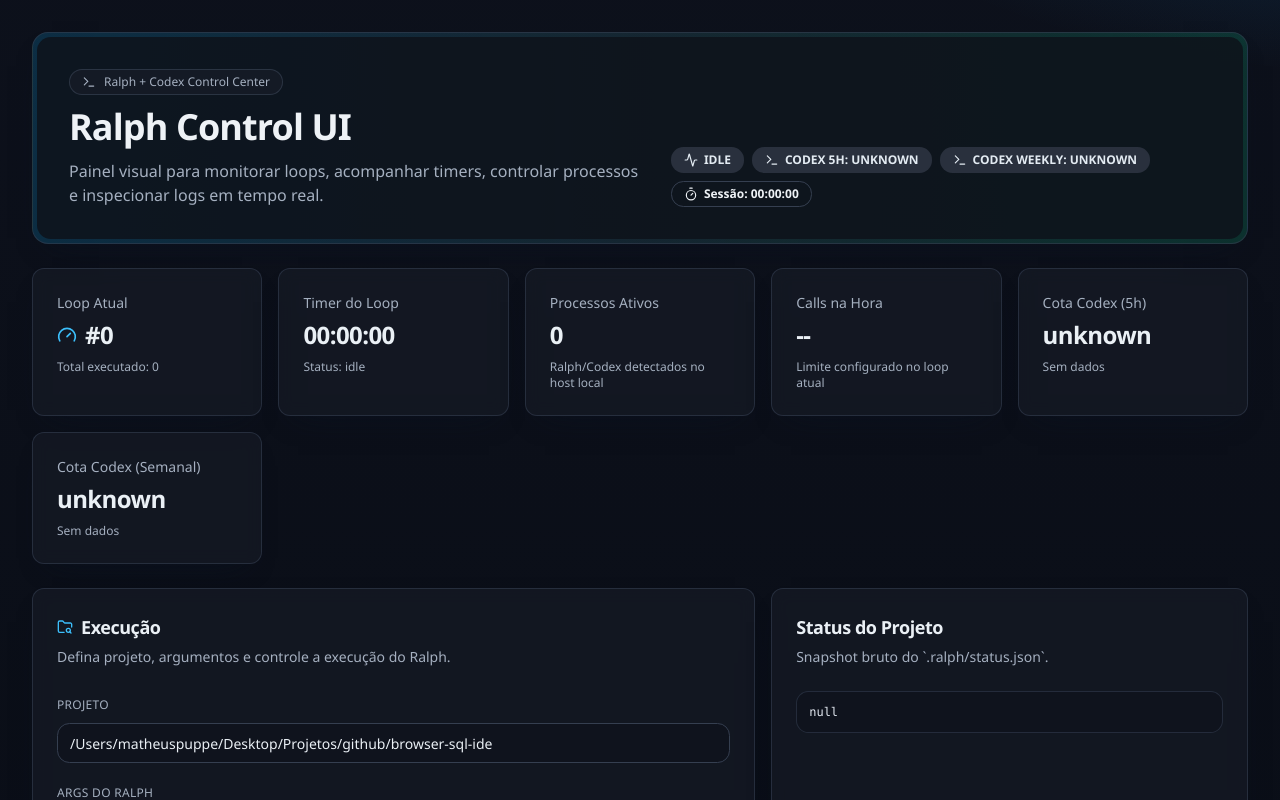
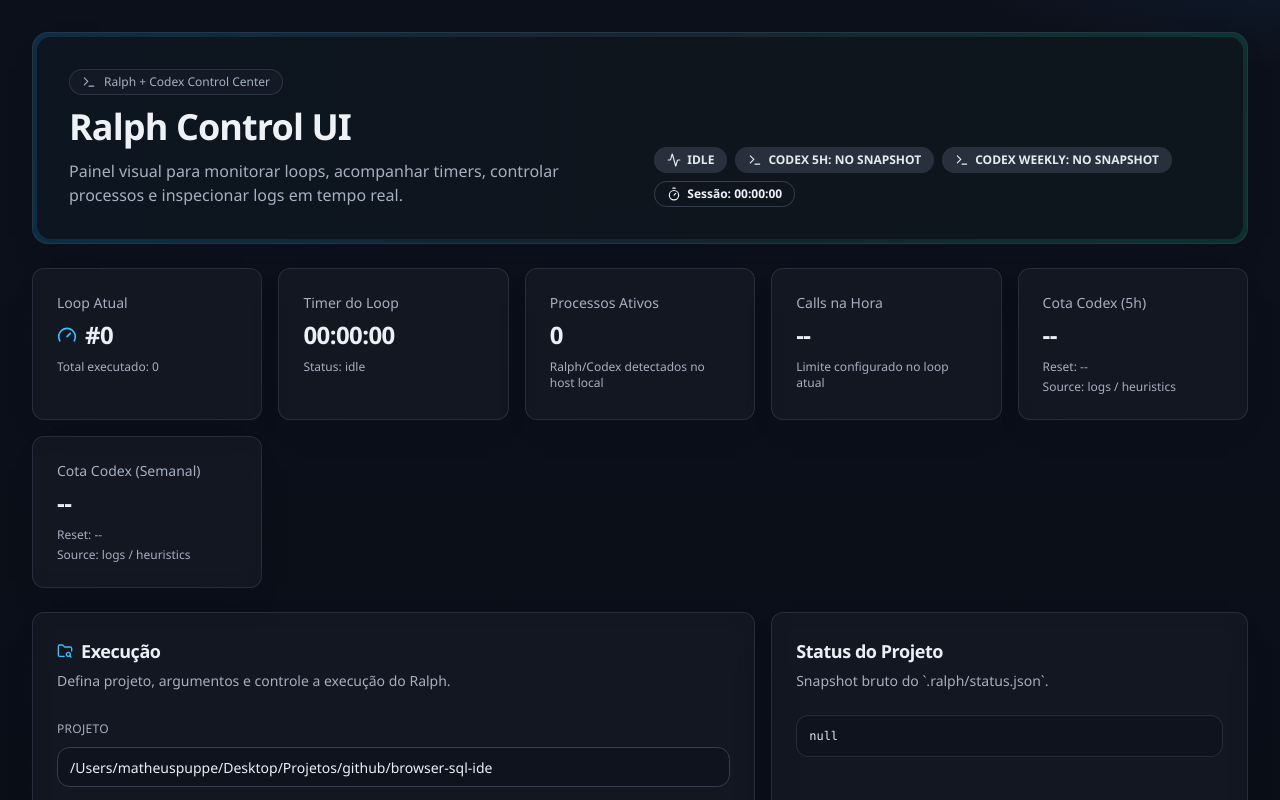
Before and after one commit to puppe1990/ralph-ui-control, a React (Vite) app: page / in a window 1280 px wide. Shown: the top 800 px of the page. Built offline with nearby package versions, Linux system fonts and the light colour scheme; no server answers.

Commit message:
feat: improve codex quota display and snapshot freshness

```diff
--- a/src/App.jsx
+++ b/src/App.jsx
@@ -41,8 +41,44 @@ function statusVariant(status) {
 
 function quotaVariant(status) {
   if (status === 'ok') return 'success';
+  if (status === 'warning') return 'warning';
   if (status === 'limited') return 'destructive';
   return 'secondary';
+}
+
+function formatSecondsToHms(totalSeconds) {
+  const safe = Math.max(0, Number(totalSeconds) || 0);
+  const hours = Math.floor(safe / 3600);
+  const minutes = Math.floor((safe % 3600) / 60);
+  const seconds = safe % 60;
+  return [hours, minutes, seconds].map((value) => String(value).padStart(2, '0')).join(':');
+}
+
+function getRemainingPercent(quota) {
+  if (!quota) return null;
+  if (typeof quota.remainingPercent === 'number') return quota.remainingPercent;
+  if (typeof quota.usagePercent === 'number') return Math.max(0, Math.min(100, 100 - quota.usagePercent));
+  return null;
+}
+
+function getQuotaStatus(quota) {
+  if (!quota) return 'unknown';
+  if (quota.status === 'limited') return 'limited';
+  const remaining = getRemainingPercent(quota);
+  if (remaining == null) return quota.status || 'unknown';
+  if (remaining <= 0) return 'limited';
+  if (remaining <= 10) return 'warning';
+  return 'ok';
+}
+
+function formatAge(seconds) {
+  const s = Math.max(0, Number(seconds) || 0);
+  if (s < 60) return `${s}s`;
+  const m = Math.floor(s / 60);
+  if (m < 60) return `${m}m`;
+  const h = Math.floor(m / 60);
+  const remM = m % 60;
+  return `${h}h ${remM}m`;
 }
 
 export function App() {
@@ -56,6 +92,7 @@ export function App() {
   const [logs, setLogs] = useState('');
   const [fixPlan, setFixPlan] = useState('');
   const [message, setMessage] = useState('');
+  const [nowEpoch, setNowEpoch] = useState(() => Math.floor(Date.now() / 1000));
 
   async function refreshProcesses() {
     try {
@@ -183,6 +220,25 @@ export function App() {
     }
   }
 
+  async function clearCodexStatusSnapshot() {
+    try {
+      const res = await fetch('/api/codex-status-snapshot/clear', {
+        method: 'POST',
+        headers: { 'Content-Type': 'application/json' },
+        body: JSON.stringify({ projectPath })
+      });
+      const data = await res.json();
+      if (!res.ok) {
+        setMessage(`Erro ao limpar snapshot: ${data.error || 'falha inesperada'}`);
+        return;
+      }
+      setMessage('Snapshot do /status removido');
+      await refreshProject();
+    } catch {
+      setMessage('Erro ao limpar snapshot');
+    }
+  }
+
   useEffect(() => {
     refreshProcesses();
     refreshProject();
@@ -191,6 +247,13 @@ export function App() {
       refreshProject();
     }, 4000);
     return () => clearInterval(id);
+  }, []);
+
+  useEffect(() => {
+    const tickId = setInterval(() => {
+      setNowEpoch(Math.floor(Date.now() / 1000));
+    }, 1000);
+    return () => clearInterval(tickId);
   }, []);
 
   const processCount = processes.length;
@@ -204,6 +267,28 @@ export function App() {
   }, [status]);
   const fiveHourQuota = codexStatusSnapshot?.fiveHour || codexQuota?.fiveHour || { status: 'unknown', source: 'Sem dados' };
   const weeklyQuota = codexStatusSnapshot?.weekly || codexQuota?.weekly || { status: 'unknown', source: 'Sem dados' };
+  const hasSnapshot = Boolean(codexStatusSnapshot?.capturedAt);
+  const fiveHourRemaining = getRemainingPercent(fiveHourQuota);
+  const weeklyRemaining = getRemainingPercent(weeklyQuota);
+  const fiveHourStatus = getQuotaStatus(fiveHourQuota);
+  const weeklyStatus = getQuotaStatus(weeklyQuota);
+  const snapshotAgeLabel = hasSnapshot ? formatAge(codexStatusSnapshot?.ageSeconds) : null;
+  const liveSessionElapsed = useMemo(() => {
+    if (status?.session_started_epoch && Number(status.session_started_epoch) > 0) {
+      return formatSecondsToHms(nowEpoch - Number(status.session_started_epoch));
+    }
+    return status?.session_elapsed_hms ?? '00:00:00';
+  }, [status, nowEpoch]);
+  const liveLoopElapsed = useMemo(() => {
+    if (
+      status?.loop_started_epoch &&
+      Number(status.loop_started_epoch) > 0 &&
+      (status?.last_action === 'executing' || status?.status === 'running')
+    ) {
+      return formatSecondsToHms(nowEpoch - Number(status.loop_started_epoch));
+    }
+    return status?.loop_elapsed_hms ?? '00:00:00';
+  }, [status, nowEpoch]);
 
   return (
     <main className="mx-auto max-w-[1400px] px-4 pb-10 pt-8 md:px-8">
@@ -224,16 +309,21 @@ export function App() {
                 <Activity className="mr-1.5 h-3.5 w-3.5" />
                 {headlineStatus.toUpperCase()}
               </Badge>
-              <Badge variant={quotaVariant(fiveHourQuota.status)} className="px-3 py-1 text-xs">
+              <Badge variant={quotaVariant(fiveHourStatus)} className="px-3 py-1 text-xs">
                 <Terminal className="mr-1.5 h-3.5 w-3.5" />
-                CODEX 5H: {String(fiveHourQuota.status).toUpperCase()}
+                CODEX 5H: {fiveHourRemaining != null ? `${fiveHourRemaining}% REMAINING` : 'NO SNAPSHOT'}
               </Badge>
-              <Badge variant={quotaVariant(weeklyQuota.status)} className="px-3 py-1 text-xs">
+              <Badge variant={quotaVariant(weeklyStatus)} className="px-3 py-1 text-xs">
                 <Terminal className="mr-1.5 h-3.5 w-3.5" />
-                CODEX WEEKLY: {String(weeklyQuota.status).toUpperCase()}
+                CODEX WEEKLY: {weeklyRemaining != null ? `${weeklyRemaining}% REMAINING` : 'NO SNAPSHOT'}
               </Badge>
+              {hasSnapshot && (
+                <Badge variant={codexStatusSnapshot?.isStale ? 'warning' : 'outline'} className="px-3 py-1 text-xs">
+                  Snapshot /status: {codexStatusSnapshot?.isStale ? 'STALE' : 'FRESH'} ({snapshotAgeLabel} ago)
+                </Badge>
+              )}
               <Badge variant="outline" className="px-3 py-1 text-xs">
-                <Timer className="mr-1.5 h-3.5 w-3.5" /> Sessão: {status?.session_elapsed_hms ?? '00:00:00'}
+                <Timer className="mr-1.5 h-3.5 w-3.5" /> Sessão: {liveSessionElapsed}
               </Badge>
             </div>
           </div>
@@ -254,7 +344,7 @@ export function App() {
         <Card>
           <CardHeader className="pb-2">
             <CardDescription>Timer do Loop</CardDescription>
-            <CardTitle className="text-2xl">{status?.loop_elapsed_hms ?? '00:00:00'}</CardTitle>
+            <CardTitle className="text-2xl">{liveLoopElapsed}</CardTitle>
           </CardHeader>
           <CardContent className="text-xs text-muted-foreground">Status: {status?.last_action ?? 'idle'}</CardContent>
         </Card>
@@ -279,12 +369,12 @@ export function App() {
           <CardHeader className="pb-2">
             <CardDescription>Cota Codex (5h)</CardDescription>
             <CardTitle className="text-2xl">
-              {fiveHourQuota.status}
-              {fiveHourQuota.usagePercent != null ? ` (${fiveHourQuota.usagePercent}%)` : ''}
+              {fiveHourRemaining != null ? `${fiveHourRemaining}% remaining` : '--'}
             </CardTitle>
           </CardHeader>
-          <CardContent className="text-xs text-muted-foreground">
-            {fiveHourQuota.line || fiveHourQuota.lastSignal || fiveHourQuota.source}
+          <CardContent className="space-y-1 text-xs text-muted-foreground">
+            <div>Reset: {fiveHourQuota.resetLabel || '--'}</div>
+            <div>Source: {hasSnapshot ? `/status snapshot (${snapshotAgeLabel} ago)` : 'logs / heuristics'}</div>
           </CardContent>
         </Card>
 
@@ -292,12 +382,12 @@ export function App() {
           <CardHeader className="pb-2">
             <CardDescription>Cota Codex (Semanal)</CardDescription>
             <CardTitle className="text-2xl">
-              {weeklyQuota.status}
-              {weeklyQuota.usagePercent != null ? ` (${weeklyQuota.usagePercent}%)` : ''}
+              {weeklyRemaining != null ? `${weeklyRemaining}% remaining` : '--'}
             </CardTitle>
           </CardHeader>
-          <CardContent className="text-xs text-muted-foreground">
-            {weeklyQuota.line || weeklyQuota.lastSignal || weeklyQuota.source}
+          <CardContent className="space-y-1 text-xs text-muted-foreground">
+            <div>Reset: {weeklyQuota.resetLabel || '--'}</div>
+            <div>Source: {hasSnapshot ? `/status snapshot (${snapshotAgeLabel} ago)` : 'logs / heuristics'}</div>
           </CardContent>
         </Card>
       </section>
@@ -343,6 +433,9 @@ export function App() {
               </Button>
               <Button variant="secondary" onClick={saveCodexStatusSnapshot}>
                 <Terminal className="h-4 w-4" /> Salvar `/status`
+              </Button>
+              <Button variant="outline" onClick={clearCodexStatusSnapshot}>
+                <Square className="h-4 w-4" /> Limpar snapshot `/status`
               </Button>
               <Button variant="outline" onClick={exportDiagnostics}>
                 <Download className="h-4 w-4" /> Exportar Diagnostico
```
Also changed, not shown: 1 other file (tests, documents, lock files or other folders).
